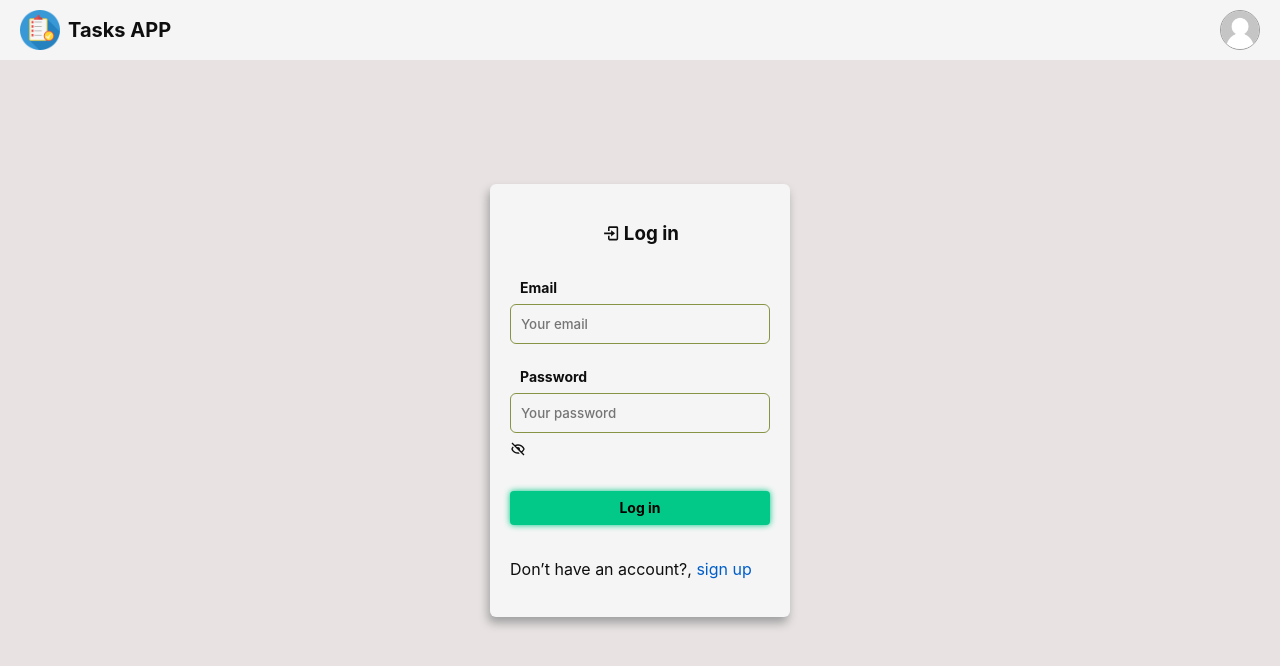
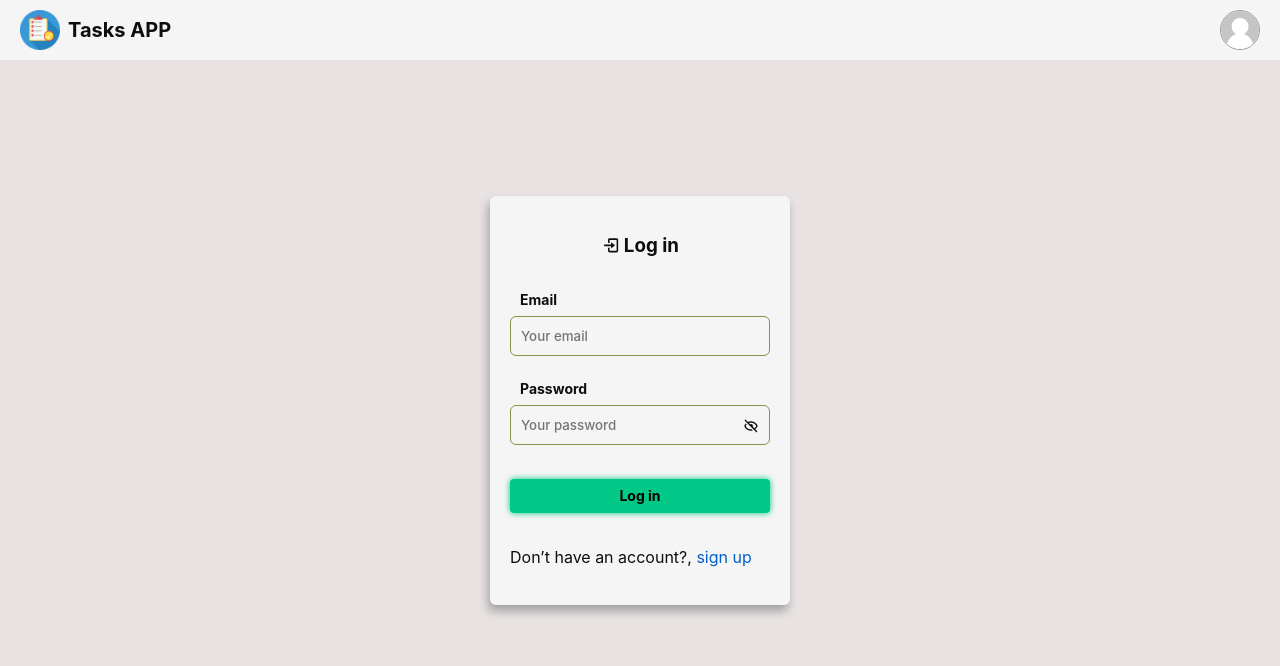
Before and after one commit to 2DavidGarcia4/tasks-app, a Next.js app: page /user/login in a window 1280 px wide. Shown: the top 666 px of the page. Built offline with nearby package versions, Linux system fonts and the light colour scheme; no server answers.

Commit message:
add show and hide password

```diff
--- a/styles/forms.css
+++ b/styles/forms.css
@@ -21,6 +21,7 @@
 .options{
   display: flex;
   row-gap: 24px;
+  position: relative;
   flex-direction: column;
 }
 
@@ -92,6 +93,14 @@
   width: 0px;
 }
 
+.input-icon{
+  color: var(--Text-color);
+  right: 11px;
+  bottom: 11px;
+  position: absolute;
+  transition: color 0.5s;
+}
+
 .error{
   color: #F94A29;
   font-weight: 500;
@@ -144,4 +153,8 @@
   ::-webkit-calendar-picker-indicator{
     cursor: pointer;
   }
+
+  .input-icon{
+    cursor: pointer;
+  }
 }
```
